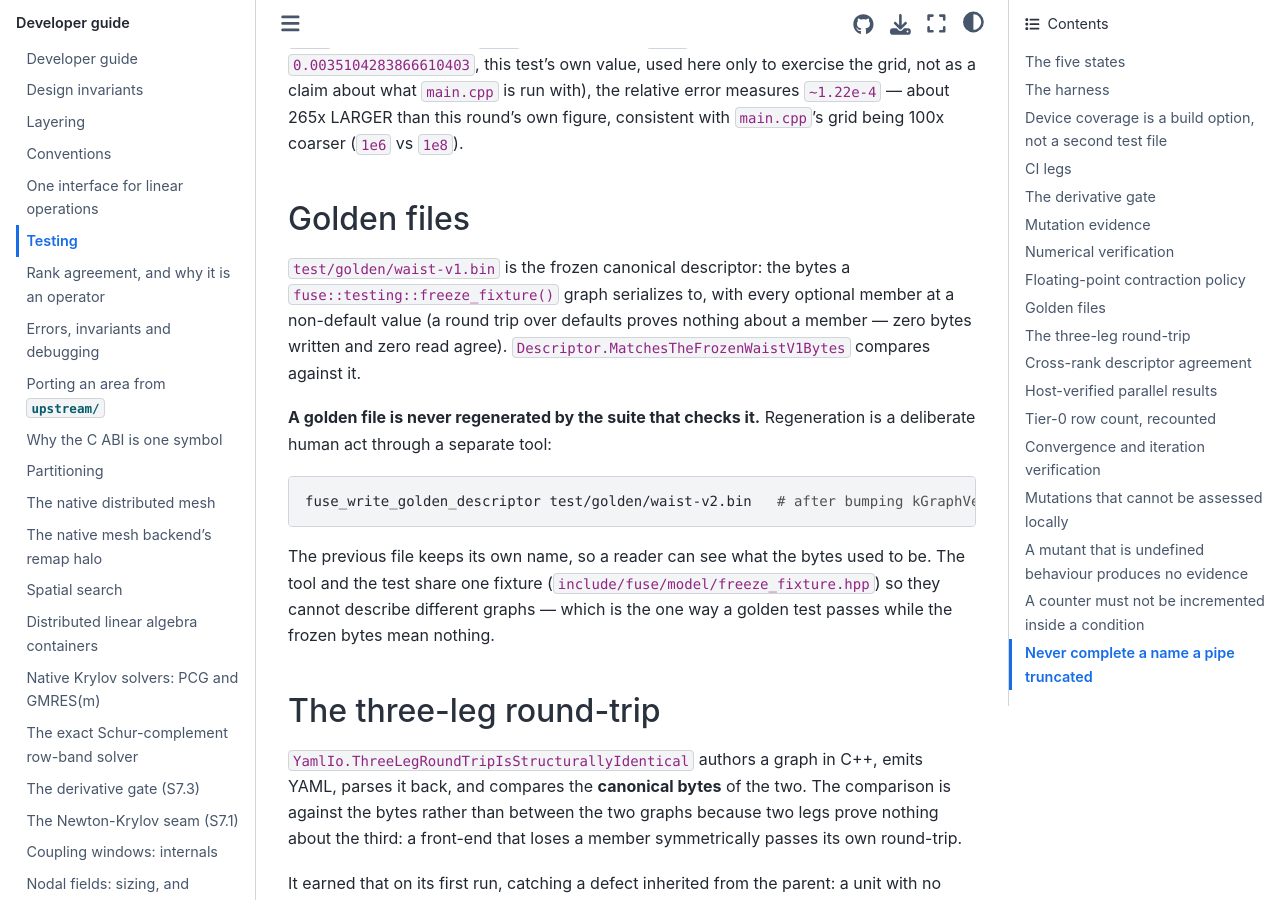
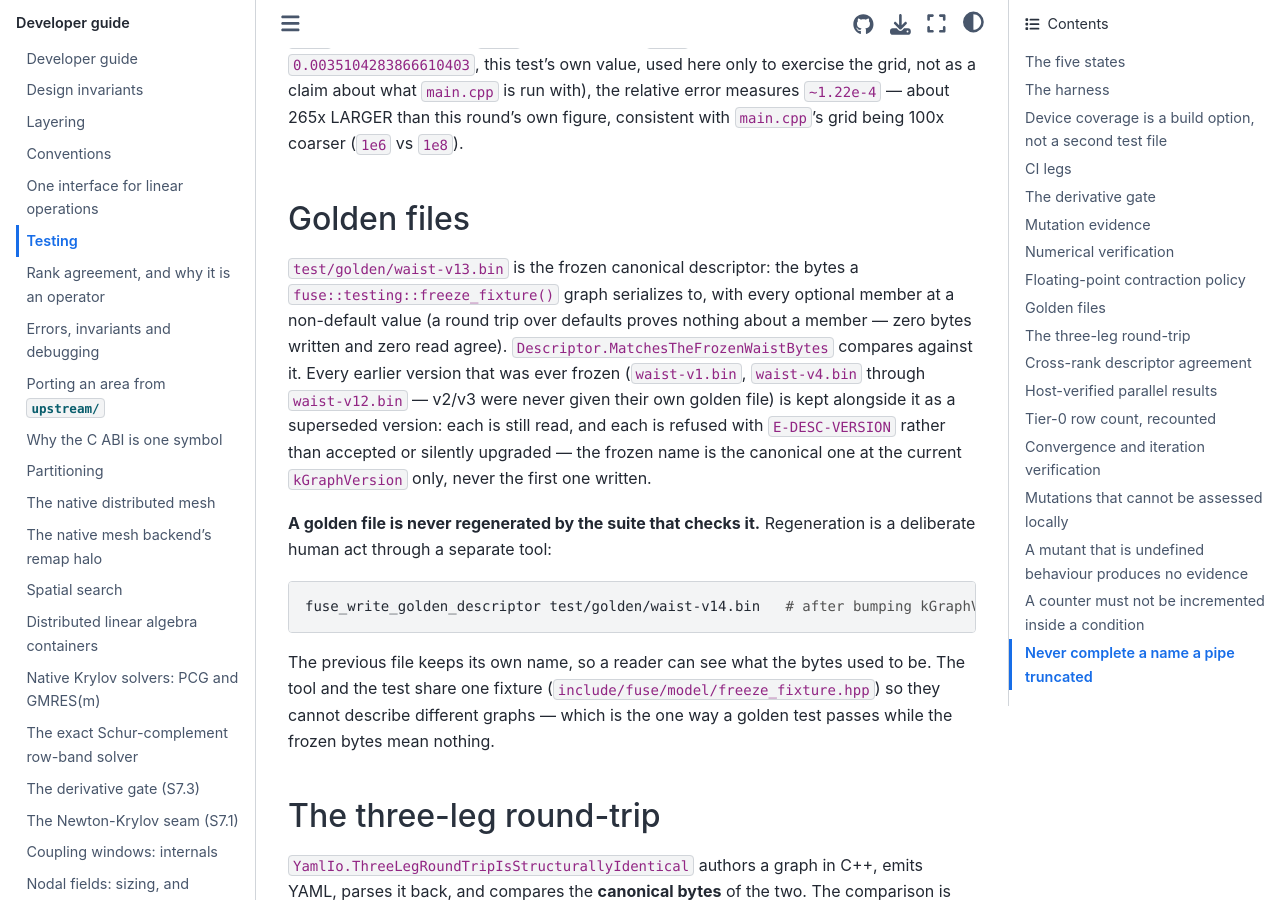
Before and after one commit to vijaysm/fuse, a Sphinx documentation site: the page built from docs/dev/testing.md, in a window 1280 px wide and 900 px high, scrolled down 14232 px. Built offline with Sphinx 7.4.7 and the Sphinx Book theme 1.1.4, drawn with Linux system fonts in a browser that asks for light colours.

Commit message:
Correct testing.md's golden-file section to the current frozen descriptor
Review 2026-10-11 TD-2: testing.md named waist-v1.bin and a test that does not exist; the frozen descriptor is waist-v13.bin.

````diff
--- a/docs/dev/testing.md
+++ b/docs/dev/testing.md
@@ -473,16 +473,20 @@ relative error measures `~1.22e-4` — about 265x LARGER than this round's own f
 
 ## Golden files
 
-`test/golden/waist-v1.bin` is the frozen canonical descriptor: the bytes a
+`test/golden/waist-v13.bin` is the frozen canonical descriptor: the bytes a
 `fuse::testing::freeze_fixture()` graph serializes to, with every optional member at a non-default
 value (a round trip over defaults proves nothing about a member — zero bytes written and zero read
-agree). `Descriptor.MatchesTheFrozenWaistV1Bytes` compares against it.
+agree). `Descriptor.MatchesTheFrozenWaistBytes` compares against it. Every earlier version that was ever
+frozen (`waist-v1.bin`, `waist-v4.bin` through `waist-v12.bin` — v2/v3 were never given their own
+golden file) is kept alongside it as a superseded version: each is still read, and each is refused
+with `E-DESC-VERSION` rather than accepted or silently upgraded — the frozen name is the canonical
+one at the current `kGraphVersion` only, never the first one written.
 
 **A golden file is never regenerated by the suite that checks it.** Regeneration is a deliberate human
 act through a separate tool:
 
 ```bash
-fuse_write_golden_descriptor test/golden/waist-v2.bin   # after bumping kGraphVersion
+fuse_write_golden_descriptor test/golden/waist-v14.bin   # after bumping kGraphVersion
 ```
 
 The previous file keeps its own name, so a reader can see what the bytes used to be. The tool and the
````
